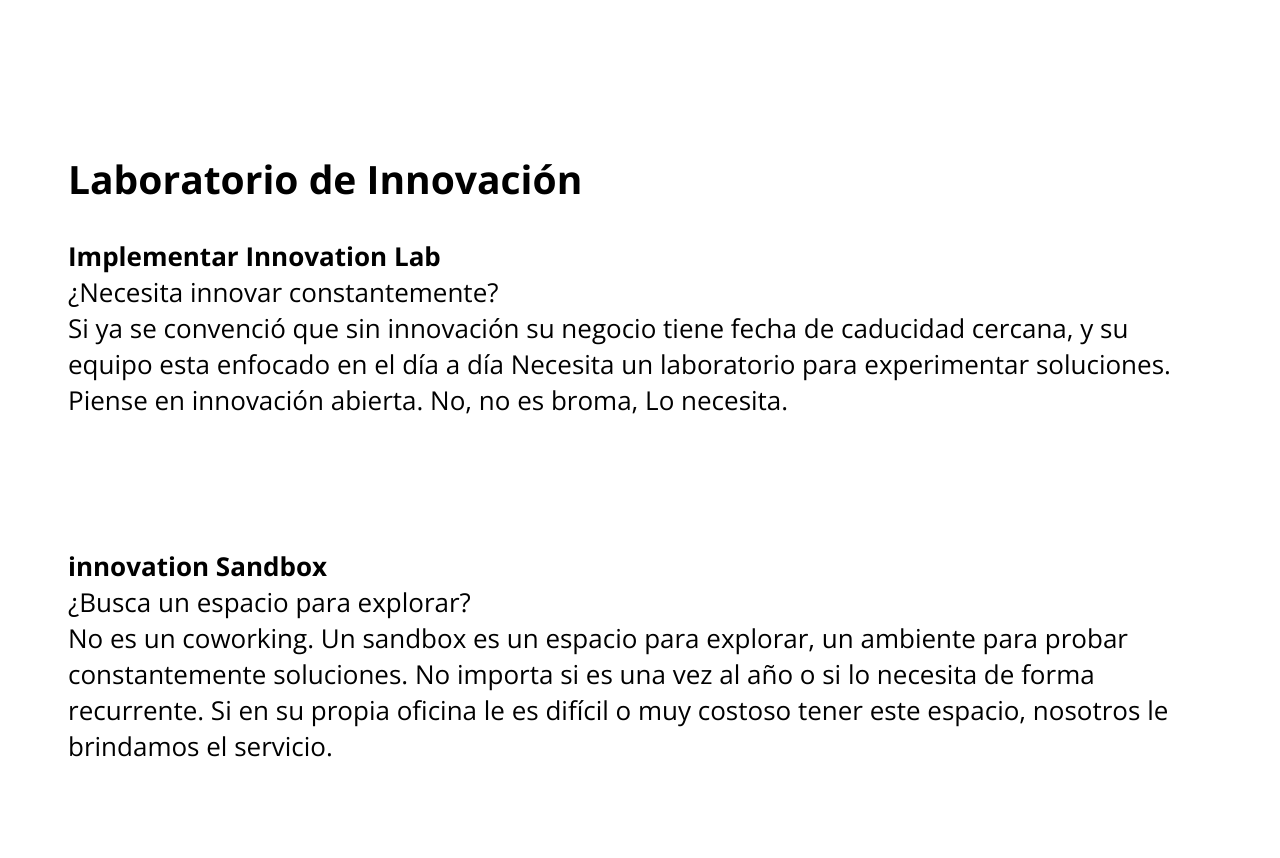
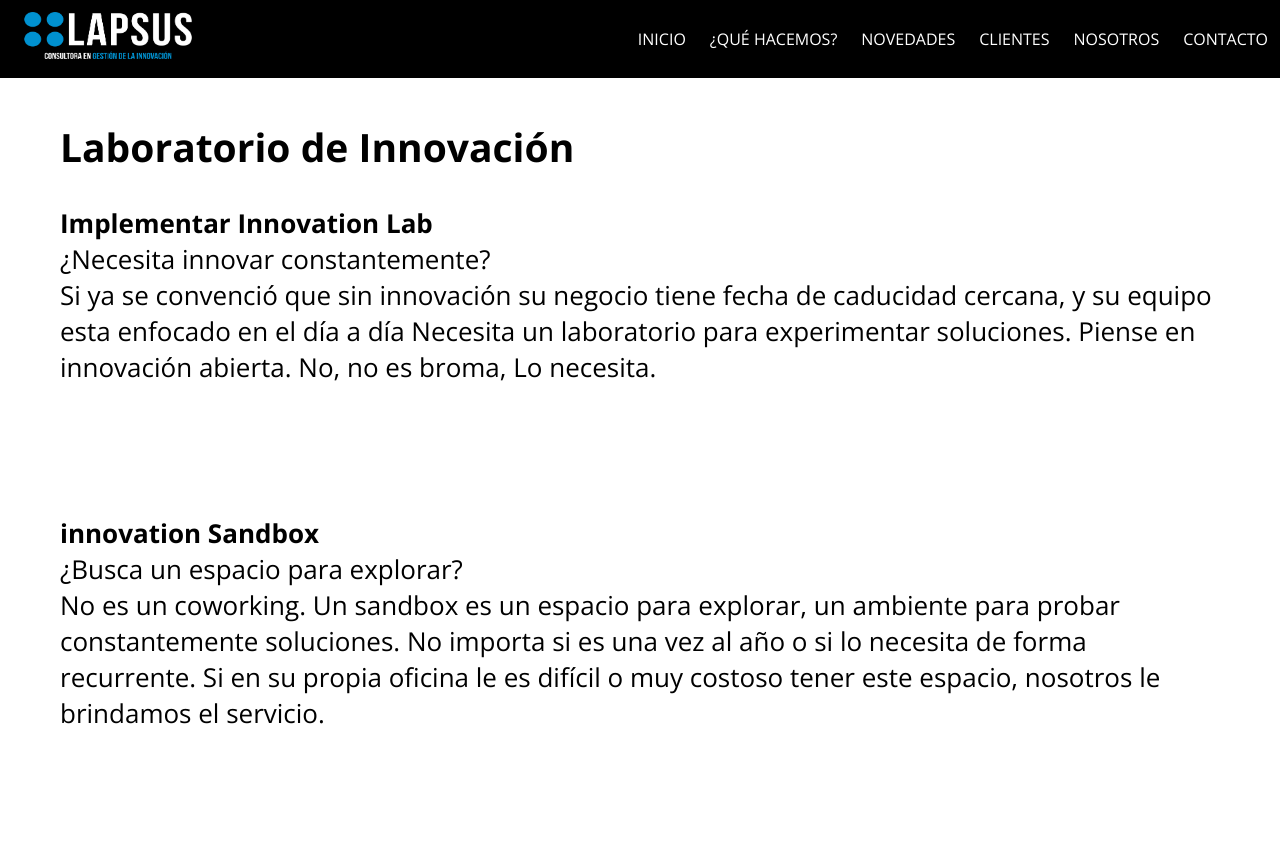
Before and after one commit to brunoliu01/lapsus, a PHP site: page /laboratorio.html in a window 1280 px wide. After the commit the page ends 724 px from the top, so only its background shows below. Run offline with PHP 8.4, Linux system fonts and the light colour scheme.

Commit message:
sigo con los cambios

```diff
--- a/entrenamiento.css
+++ b/entrenamiento.css
@@ -10,6 +10,8 @@
 
 .bold-text {
 	font-size: 60px;
+	margin-top: 96px;
+
 }
 
 .container-entren {
@@ -18,7 +20,7 @@
 }
 
 .entren-2 {
-	margin-top: 187px;
+	margin-top: 216px;
 }
 
 .section-entrenamiento {
--- a/laboratorio.css
+++ b/laboratorio.css
@@ -7,7 +7,6 @@
 	margin: auto;
 	padding: 60px;
 	font-size: 26px;
-	margin-top: 60px;
 }
 
 .text-2 {
@@ -17,6 +16,10 @@
 
 .spam-1, .spam-2 {
 	font-weight: bold;
+}
+
+.innovacion {
+	margin-top: 60px;
 }
 
 @media (max-width: 500px) {
--- a/laboratorio.html
+++ b/laboratorio.html
@@ -2,12 +2,35 @@
 <html>
 <head>
 	<title>Laboratorio de Innovación</title>
+	<link rel="stylesheet" type="text/css" href="style.css">
 	<link rel="stylesheet" type="text/css" href="laboratorio.css">
 	<meta charset="utf-8">
 	<link rel="shortcut icon" href="img/favicon.png">
 	<meta name="viewport" content="width=device-width, user-scalable=no,  initial-scale=1.0, maximum-scale=1-0, minimun-scale=1.0">
 </head>
 <body>
+	<div class="header">
+		<a href="index.html">
+			<div class="navegation-1">
+				<img class="img-logo" src="img/logo-blanco.png">
+			</div>
+		</a>
+		<div class="navegation-2">
+			<ul>
+			<li><a href="index.html">INICIO</a></li>
+			<li ><a class="serviciosSection">¿QUÉ HACEMOS?</a></li>
+			<li><a class="novedades-section">NOVEDADES</a></li>
+			<li><a class="client-section" >CLIENTES</a></li>
+			<li><a href="nosotros.html" class="nosotros-section">NOSOTROS</a></li>
+			<li><a class="contacto-section">CONTACTO</a></li>
+		</ul>
+		</div>
+		<div class="hamburguer">
+			<div class="rectangulo"></div>
+			<div class="rectangulo"></div>
+			<div class="rectangulo"></div>
+		</div>
+	</div>
 	<section class="section-proyect">
 		<h1 class="innovacion">
 			Laboratorio de Innovación
--- a/nosotros.css
+++ b/nosotros.css
@@ -28,6 +28,7 @@ body {
 	width: 100%;
     height: 100%;
     margin-top: 20px;
+    color: black;
 }
 
 
--- a/proyectos.css
+++ b/proyectos.css
@@ -7,7 +7,6 @@
 	margin: auto;
 	padding: 60px;
 	font-size: 26px;
-	margin-top: 60px;
 }
 
 .text-2 {
```
Also changed, not shown: entrenamiento.html (+23 -0 lines), formulario.html (+6 -4 lines), index.html (+6 -4 lines), nosotros.html (+23 -0 lines), proyectos.html (+6 -4 lines).
